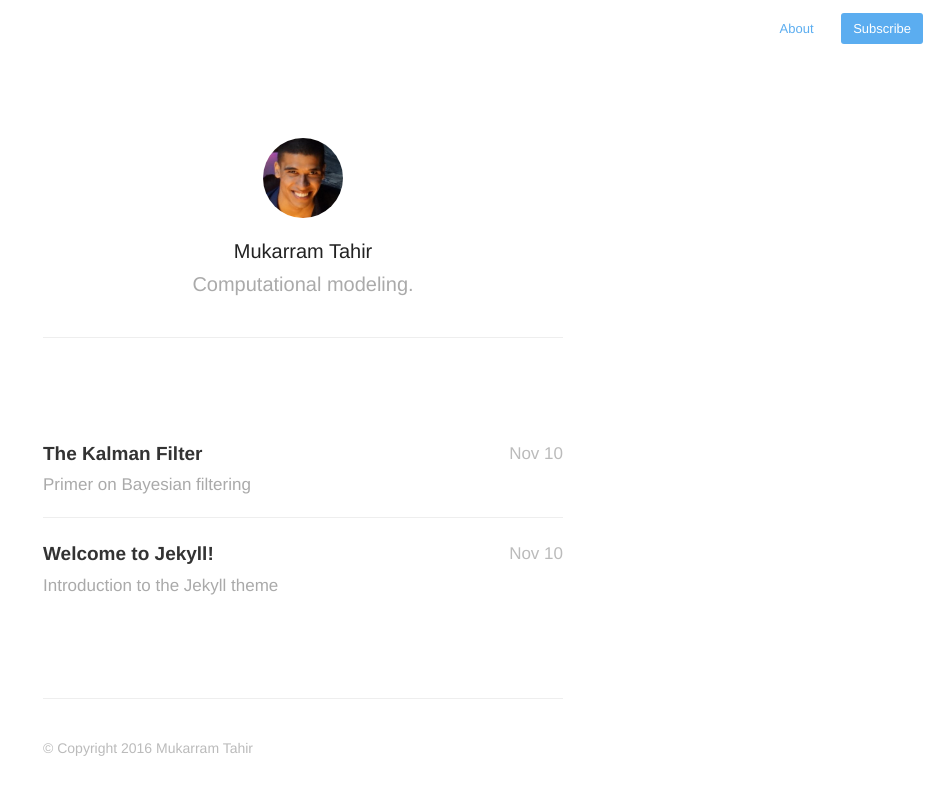
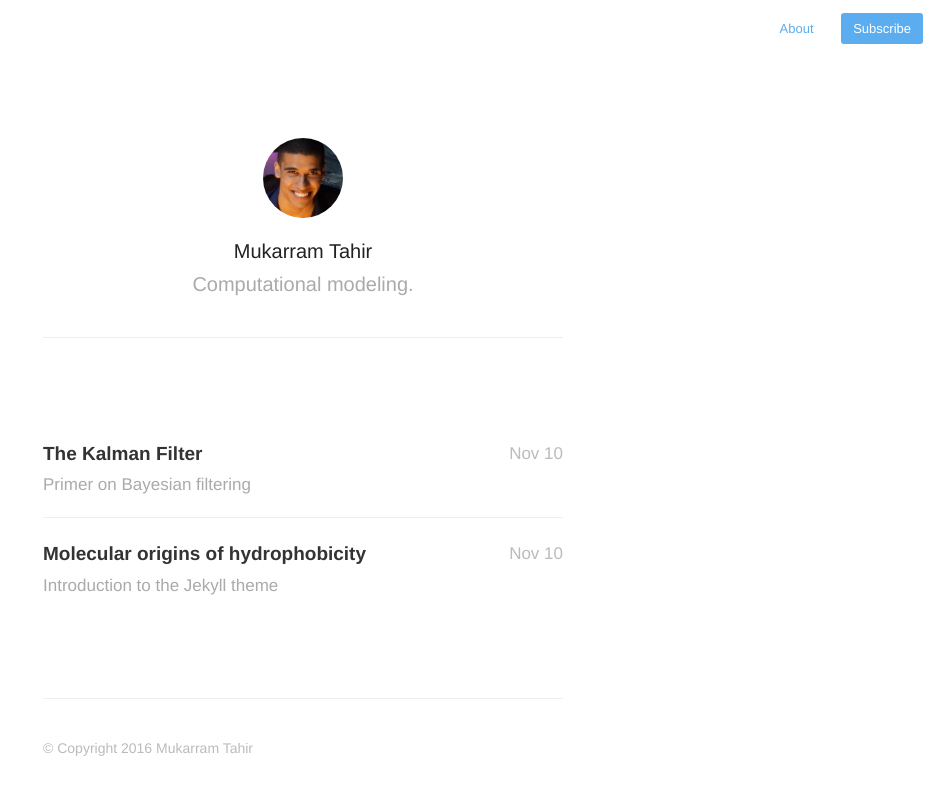
Before and after one commit to mukarramtahir/mukarramtahir.github.io, a Jekyll site: the page built from index.html, in a window 1280 px wide. Shown: the top 795 px of the page, without its empty margins (337-1280 px from the left). Built offline with Jekyll 4.4.1, drawn with Linux system fonts in a browser that asks for light colours; nearby versions of some CDN libraries; the list of posts is cut into pages by our own code.

Commit message:
Update 2013-11-10-welcome-to-jekyll.markdown

```diff
--- a/_posts/2013-11-10-welcome-to-jekyll.markdown
+++ b/_posts/2013-11-10-welcome-to-jekyll.markdown
@@ -1,5 +1,5 @@
 ---
-title:  "Welcome to Jekyll!"
+title:  "Molecular origins of hydrophobicity"
 date:   2013-11-10 10:18:00
 description: Introduction to the Jekyll theme
 ---
```
